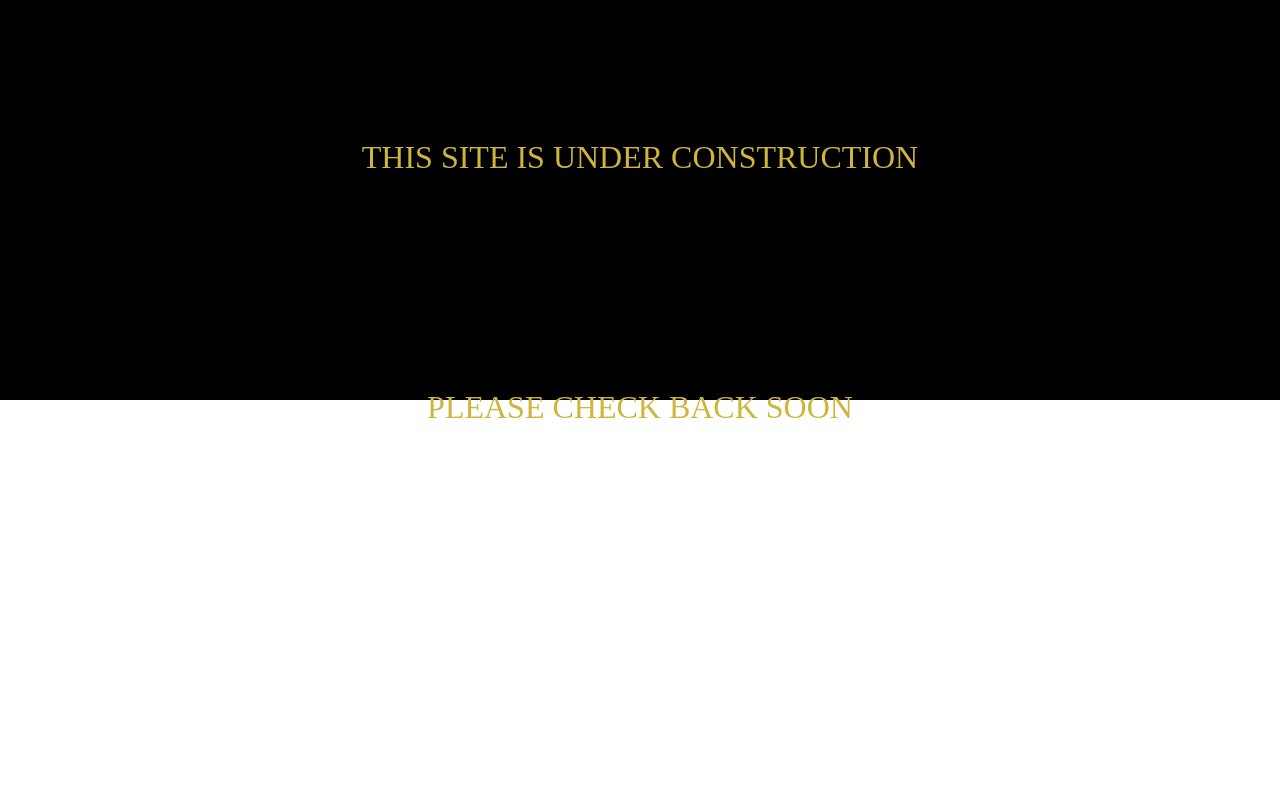
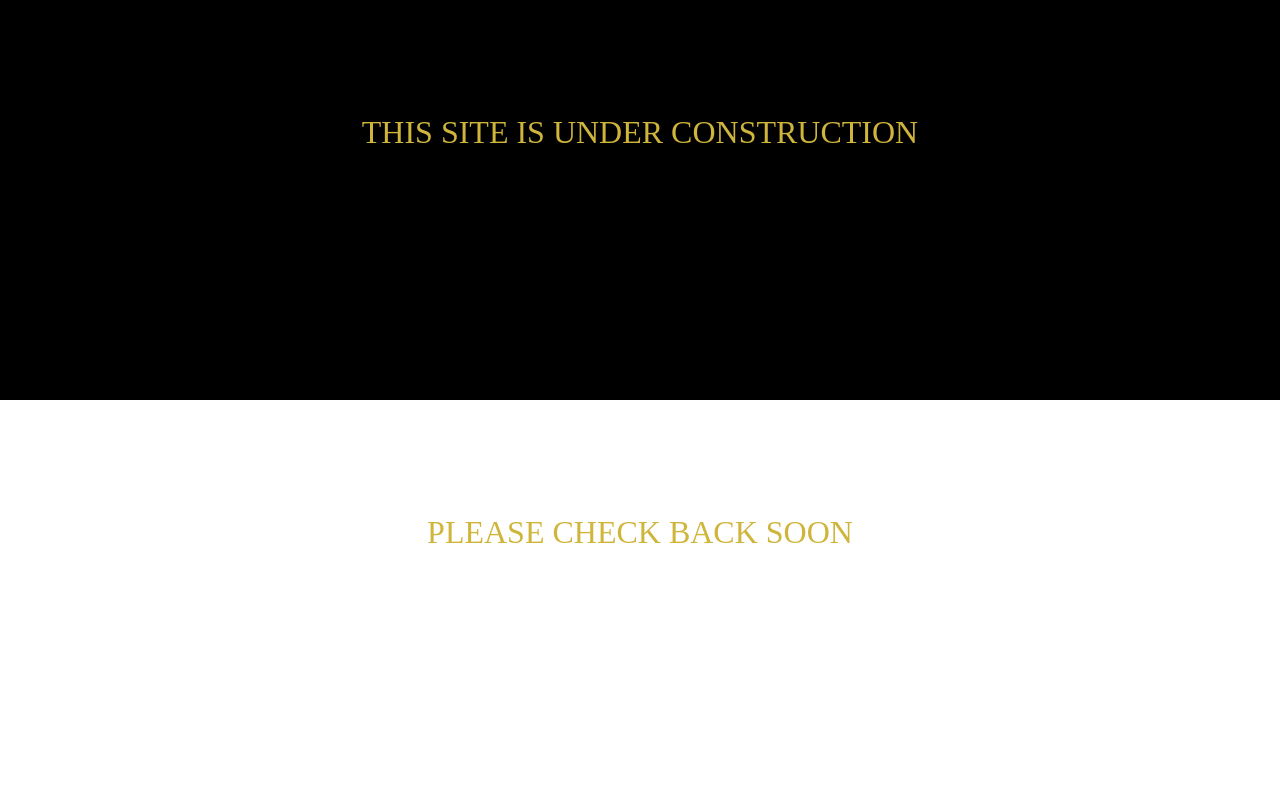
Before and after one commit to Farwalker3/tellik, a plain HTML site: page index.html in a window 1280 px wide. Drawn offline with Linux system fonts and the light colour scheme.

Commit message:
Alpha 0.02
A0.02

```diff
--- a/index.css
+++ b/index.css
@@ -4,7 +4,7 @@ body{
 	overflow: hidden;
 }
 
-.container {
+.container1 {
 	position: absolute;
 	top: 0;
 	left: 0;
@@ -12,13 +12,24 @@ body{
 	height: 50%;
 	width: 100%;
 	text-align: center;
-	line-height: 250px;
-	overflow: none;
+	line-height: 25vh;
+	overflow: hidden;
 	font-size: 32px;
 	font-family: "Montserrat";
 	color: #CFB53B;
+}
 
+.container2 {
+	position: absolute;
+	top: 50%;
+	left: 0;
+	background: #FFFFFF;
+	height: 50%;
+	width: 100%;
+	text-align: center;
+	line-height: 25vh;
+	overflow: hidden;
+	font-size: 32px;
+	font-family: "Montserrat";
+	color: #CFB53B;
 }
-.container p {
-/* 	color: white;  */
-}
--- a/index.html
+++ b/index.html
@@ -7,9 +7,11 @@
 		<title></title>
 	</head>
 	<body>
-		<div class="container">
-			<p> THIS SITE IS UNDER CONSTRUCTION
-				<br> PLEASE CHECK BACK SOON </p>
+		<div class="container1">
+			<p> THIS SITE IS UNDER CONSTRUCTION </p>
+		</div>
+		<div class="container2">
+			<p> PLEASE CHECK BACK SOON </p>
 		</div>
 	</body>
 </html>
```
